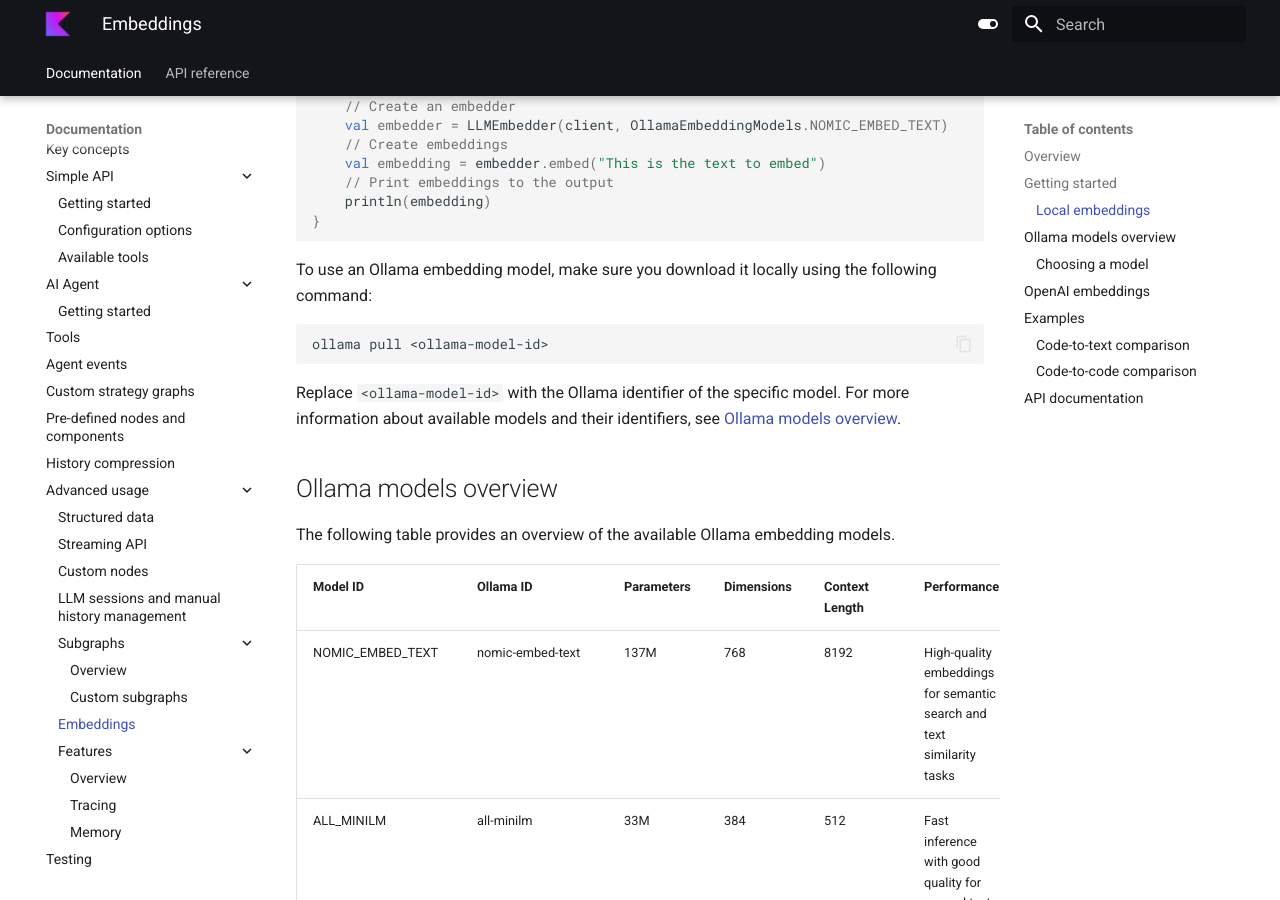
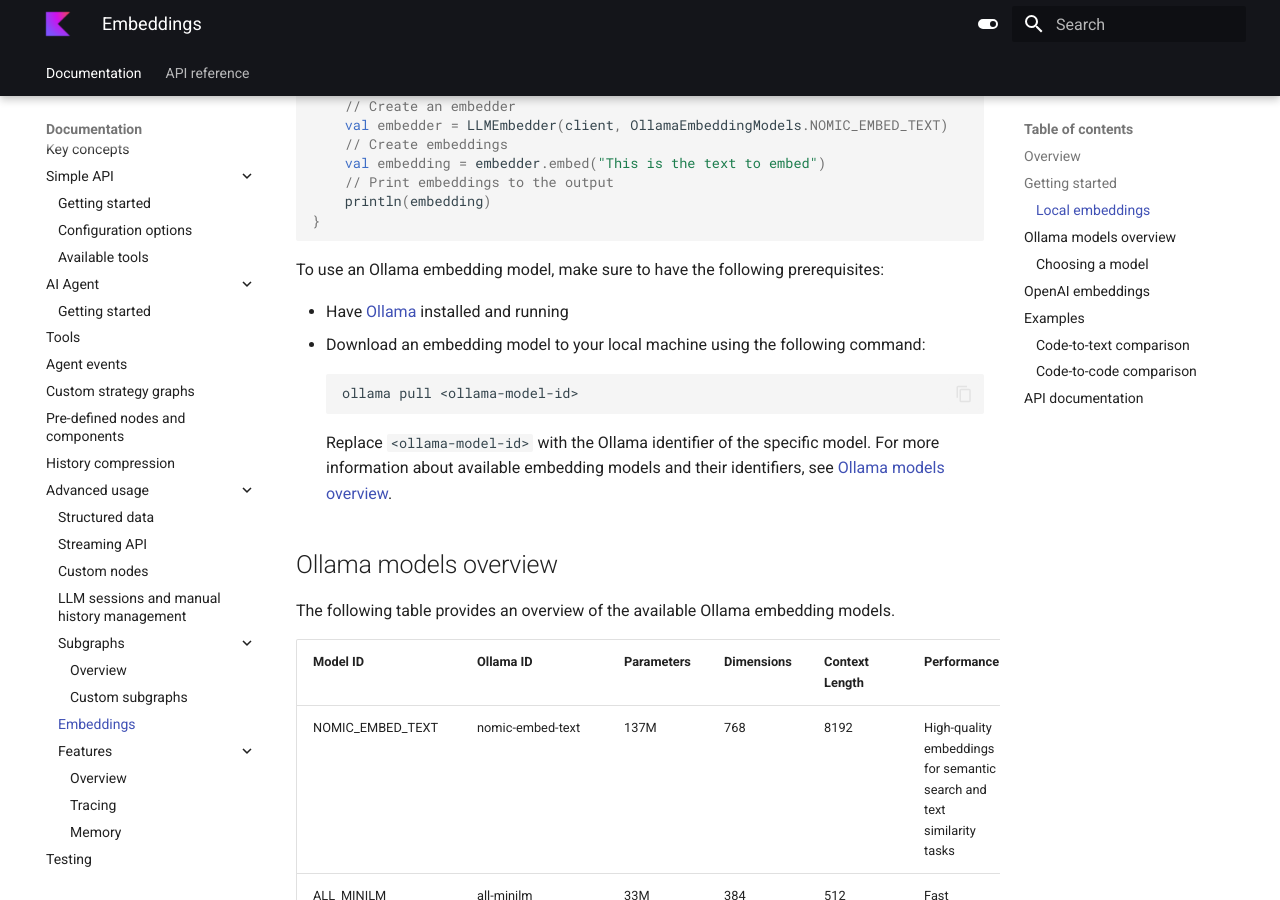
Before and after one commit to JetBrains/koog-docs, an MkDocs documentation site: the page built from docs/embeddings.md, in a window 1280 px wide and 900 px high, scrolled down 829 px. Built offline with MkDocs 1.6.1 and Material for MkDocs 9.7.7, drawn with Linux system fonts in a browser that asks for light colours; some of the changed text lies outside the part shown.

Commit message:
[JBAI-14072] Add details for Ollama installation and use

````diff
--- a/docs/embeddings.md
+++ b/docs/embeddings.md
@@ -34,14 +34,15 @@
 }
 ```
 
-To use an Ollama embedding model, make sure you download it locally using the following command:
+To use an Ollama embedding model, make sure to have the following prerequisites:
 
-```bash
-ollama pull <ollama-model-id>
-```
-
-Replace `<ollama-model-id>` with the Ollama identifier of the specific model. For more information about available
-models and their identifiers, see [Ollama models overview](#ollama-models-overview).
+- Have [Ollama](https://ollama.com/download) installed and running
+- Download an embedding model to your local machine using the following command:
+    ```bash
+    ollama pull <ollama-model-id>
+    ```
+    Replace `<ollama-model-id>` with the Ollama identifier of the specific model. For more information about available
+embedding models and their identifiers, see [Ollama models overview](#ollama-models-overview).
 
 ## Ollama models overview
 
````
Also changed, not shown: other parts of docs/embeddings.md (+5 -5 lines).
